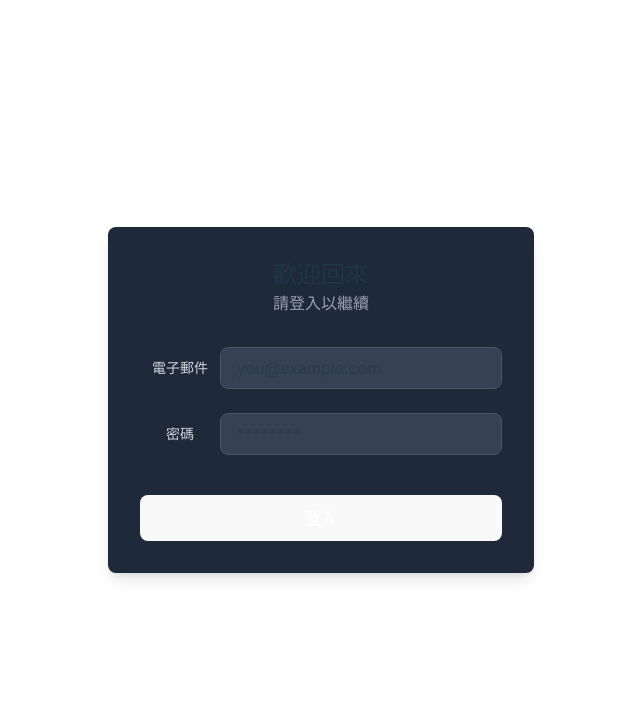
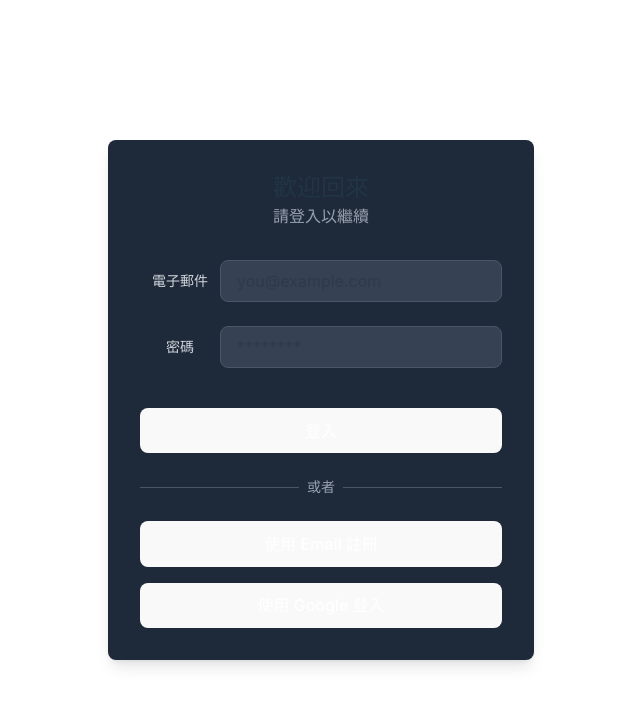
Before and after one commit to GuaGua0216/clipboard, a React (Vite) app: page / in a window 1280 px wide. Shown: the top 706 px of the page, without its empty margins (319-959 px from the left). Built offline with nearby package versions, Linux system fonts and the light colour scheme; no server answers.

Commit message:
連接firebase

```diff
--- a/package.json
+++ b/package.json
@@ -10,10 +10,11 @@
     "preview": "vite preview"
   },
   "dependencies": {
-    "@tailwindcss/vite": "^4.1.14",
+    "@tailwindcss/vite": "^4.1.16",
+    "firebase": "^12.4.0",
     "react": "^18.2.0",
     "react-dom": "^18.2.0",
-    "tailwindcss": "^4.1.14"
+    "tailwindcss": "^4.1.16"
   },
   "devDependencies": {
     "@types/react": "^18.2.64",
--- a/src/App.css
+++ b/src/App.css
@@ -1,3 +1,13 @@
+/* ./App.css */
+@import "tailwindcss";
+
+/* 你其他的自訂 CSS 樣式可以放在下面
+  例如：
+  body {
+    background-color: #242424;
+  }
+*/
+
 #root {
   max-width: 1280px;
   margin: 0 auto;
--- a/src/App.tsx
+++ b/src/App.tsx
@@ -1,53 +1,82 @@
-import { useState } from 'react'
-// import reactLogo from './assets/react.svg'
-// import viteLogo from '/electron-vite.animate.svg'
+import { useState, useEffect } from 'react' // ⇐ 1. 匯入 useEffect
 import './App.css'
 import Login from './components/login'
 import ClipboardList from './components/ClipboardList'
-import tailwindcss from '@tailwindcss/vite'
+//import tailwindcss from '@tailwindcss/vite' // <-- 這行通常在 vite.config.ts，放在這可能無效
 
-type Page = 'home' | 'login'
+// 2. 匯入 Firebase 的 auth 和相關函式
+import { auth } from './firebase/firebaseConfig' // ⇐ 確保路徑正確
+import { onAuthStateChanged, signOut, User } from 'firebase/auth'
 
-// function NavBar({ current, onNavigate }: { current: Page; onNavigate: (p: Page) => void }) {
-//   return (
-//     <header className="navbar">
-//       <div className="brand" onClick={() => onNavigate('home')}>MyWebApp</div>
-//       <nav className="nav-links">
-//         <a href="#" className={current === 'home' ? 'active' : ''} onClick={e => {e.preventDefault(); onNavigate('home')}}>首頁</a>
-//         <a href="#" className={current === 'login' ? 'active' : ''} onClick={e => {e.preventDefault(); onNavigate('login')}}>登入</a>
-//       </nav>
-//     </header>
-//   )
-// }
-
-// function Home() {
-//   return (
-//     <div className="page home">
-//       <div className="logo-row">
-//         <img src={viteLogo} className="logo" alt="Vite logo" />
-//         <img src={reactLogo} className="logo react" alt="React logo" />
-//       </div>
-//       <h1>歡迎來到首頁</h1>
-//       <p className="lead">這是一個簡潔美觀的網頁式App範例。</p>
-//     </div>
-//   )
-// }
-
+// 註解掉你舊的 Page type 和 NavBar，因為我們現在用 isLoggedIn 來控制
+// type Page = 'home' | 'login'
+// ... (NavBar 和 Home 的註解) ...
 
 
 function App() {
-  // 1. 使用 useState 管理登入狀態，初始為 false (未登入)
+  // 3. 我們需要兩個 state
+  // isLoggedIn: 使用者是否登入
   const [isLoggedIn, setIsLoggedIn] = useState(false)
+  // isLoading: 是否還在向 Firebase 確認登入狀態
+  const [isLoading, setIsLoading] = useState(true)
 
+  // 4. (可選) 儲存使用者資訊
+  const [user, setUser] = useState<User | null>(null);
+
+  // 5. App 啟動時，設定 Firebase 監聽器
+  useEffect(() => {
+    // onAuthStateChanged 會回傳一個 "unsubscribe" 函式
+    const unsubscribe = onAuthStateChanged(auth, (user) => {
+      if (user) {
+        // --- 使用者已登入 ---
+        setIsLoggedIn(true);
+        setUser(user); // (可選) 儲存 user 物件
+        console.log("監聽器：使用者已登入", user.email);
+      } else {
+        // --- 使用者已登出 ---
+        setIsLoggedIn(false);
+        setUser(null);
+        console.log("監聽器：使用者已登出");
+      }
+      // 無論登入或登出，都代表檢查完畢
+      setIsLoading(false);
+    });
+
+    // 在組件卸載 (unmount) 時，取消監聽
+    return () => unsubscribe();
+
+  }, []); // 空依賴陣列 [] 表示這個 effect 只在 App 首次載入時執行一次
+
+
+  // 6. 建立登出函式，並傳給 ClipboardList
+  const handleLogout = () => {
+    signOut(auth).catch((error) => {
+      console.error("登出失敗:", error);
+    });
+    // 呼叫 signOut 後，上面的 onAuthStateChanged 會自動被觸發
+    // 並將 isLoggedIn 設為 false
+  }
+
+  // 7. 渲染邏輯
+
+  // (A) 如果還在檢查登入狀態，顯示「載入中...」
+  if (isLoading) {
+    return (
+      <div id="app-container" style={{ display: 'flex', justifyContent: 'center', alignItems: 'center', height: '100vh' }}>
+        <h2>載入中...</h2>
+      </div>
+    )
+  }
+
+  // (B) 檢查完畢，根據 isLoggedIn 顯示 登入頁 或 主頁
   return (
     <div id="app-container">
-      {/* 2. 條件渲染：如果 isLoggedIn 是 false，顯示 Login */}
       {!isLoggedIn ? (
-        // 3. 將 setIsLoggedIn(true) 作為回呼傳遞給 Login 元件
+        // (C) 未登入：顯示 Login
         <Login onLoginSuccess={() => setIsLoggedIn(true)} />
       ) : (
-        // 4. 如果 isLoggedIn 是 true，顯示 ClipboardList
-        <ClipboardList />
+        // (D) 已登入：顯示 ClipboardList，並傳入登出函式
+        <ClipboardList {...({ onLogout: handleLogout } as any)} />
       )}
     </div>
   )
--- a/src/components/login.tsx
+++ b/src/components/login.tsx
@@ -1,23 +1,120 @@
+// 你的檔案： src/firebase/Login.tsx (或你放的路徑)
+
 import React from 'react'
+// 1. 匯入 useState
+import { useState } from 'react';
 
+// 2. 從你的設定檔匯入 auth
+import { auth } from '../firebase/firebaseConfig'; // 確保 @/ 路徑是正確的
+
+// 3. 匯入 Firebase Auth 的相關函式
+import {
+
+  // Email/Password
+  createUserWithEmailAndPassword, // 註冊
+  signInWithEmailAndPassword,   // 登入
+
+  // Google
+  GoogleAuthProvider,
+  signInWithPopup,
+
+} from "firebase/auth";
+  // (可選) 處理錯誤
+import { FirebaseError } from 'firebase/app';
+
+// 你原本的 Props (用於通知父組件登入成功)
+// 你原本的 Props (用於通知父組件登入成功)
 type LoginProps = {
-  onLoginSuccess: () => void; // ⇐ 聲明接收這個 prop
+  onLoginSuccess: () => void;
 }
 
 export default function Login({ onLoginSuccess }: LoginProps) {
-  function handleSubmit(e: React.FormEvent) {
-    e.preventDefault()
-    alert('模擬登入成功！')
-    onLoginSuccess()
+  // --- A. 加入 State ---
+  const [email, setEmail] = useState('');
+  const [password, setPassword] = useState('');
+  const [errorMsg, setErrorMsg] = useState(''); // 用來顯示 Firebase 錯誤
+  const [isLoading, setIsLoading] = useState(false); // 增加讀取狀態
+
+  // --- B. Email/Password 登入 (你原本的 handleSubmit) ---
+  const handleSubmit = async (e: React.FormEvent) => {
+    e.preventDefault();
+    setErrorMsg('');
+    setIsLoading(true);
+
+    try {
+      // 呼叫 Firebase 的 Email/Password 登入
+      await signInWithEmailAndPassword(auth, email, password);
+      console.log('Firebase 登入成功！');
+      onLoginSuccess(); // 呼叫 prop
+    } catch (error) {
+      console.error("登入失敗:", error);
+      let message = '登入失敗，請稍後再試。';
+      if (error instanceof FirebaseError) {
+        if (error.code === 'auth/user-not-found' || error.code === 'auth/wrong-password' || error.code === 'auth/invalid-credential') {
+          message = '電子郵件或密碼錯誤';
         }
+      }
+      setErrorMsg(message);
+    } finally {
+      setIsLoading(false);
+    }
+  }
+
+  // --- C. Email/Password 註冊 ---
+  const handleSignUp = async () => {
+    setErrorMsg('');
+    setIsLoading(true);
+    try {
+      // 呼叫 Firebase 的註冊
+      await createUserWithEmailAndPassword(auth, email, password);
+      console.log('Firebase 註冊成功！');
+      onLoginSuccess(); // 註冊後通常也會直接登入
+    } catch (error) {
+      console.error("註冊失敗:", error);
+      let message = '註冊失敗';
+      if (error instanceof FirebaseError) {
+        if (error.code === 'auth/weak-password') {
+          message = '密碼強度不足 (至少 6 個字元)';
+        } else if (error.code === 'auth/email-already-in-use') {
+          message = '這個 Email 已經被註冊了';
+        }
+      }
+      setErrorMsg(message);
+    } finally {
+      setIsLoading(false);
+    }
+  };
+
+  // --- D. Google 登入 ---
+  const handleGoogleLogin = async () => {
+    setErrorMsg('');
+    setIsLoading(true);
+    const provider = new GoogleAuthProvider();
+    try {
+      await signInWithPopup(auth, provider);
+      console.log('Google 登入成功！');
+      onLoginSuccess();
+    } catch (error) {
+      console.error("Google 登入失敗:", error);
+      // 如果不是使用者主動關閉視窗，才顯示錯誤
+      if (error instanceof FirebaseError && error.code !== 'auth/popup-closed-by-user') {
+         setErrorMsg('Google 登入失敗');
+      }
+    } finally {
+      setIsLoading(false);
+    }
+  };
+
+  // --- E. 你的 JSX 介面 ---
   return (
-
     <div className="max-w-md w-full mx-auto">
       <div className="bg-gray-800 p-8 rounded-lg shadow-lg">
         <div className="text-center mb-8">
           <h2 className="text-2xl font-bold">歡迎回來</h2>
           <p className="text-gray-400">請登入以繼續</p>
         </div>
+
+        {/* 主要登入表單 */}
         <form onSubmit={handleSubmit} className="space-y-6">
           <div className="flex items-center">
             <label
@@ -33,6 +130,8 @@ export default function Login({ onLoginSuccess }: LoginProps) {
               required
               className="flex-1 px-4 py-2 bg-gray-700 border border-gray-600 rounded-lg focus:ring-blue-500 focus:border-blue-500 transition"
               placeholder="you@example.com"
+              value={email}
+              onChange={(e) => setEmail(e.target.value)}
             />
           </div>
           <div className="flex items-center">
@@ -49,17 +148,58 @@ export default function Login({ onLoginSuccess }: LoginProps) {
               required
               className="flex-1 px-4 py-2 bg-gray-700 border border-gray-600 rounded-lg focus:ring-blue-500 focus:border-blue-500 transition"
               placeholder="********"
+              value={password}
+              onChange={(e) => setPassword(e.target.value)}
             />
           </div>
+
+          {/* 顯示錯誤訊息的地方 */}
+          {errorMsg && (
+            <p className="text-red-500 text-sm text-center">{errorMsg}</p>
+          )}
+
           <div>
             <button
               type="submit"
-                className="w-full bg-blue-600 text-white py-2 px-4 rounded-lg hover:bg-blue-700 focus:outline-none focus:ring-2 focus:ring-offset-2 focus:ring-blue-500 transition-colors duration-300 mt-4"
+              disabled={isLoading}
+              className="w-full bg-blue-600 text-white py-2 px-4 rounded-lg hover:bg-blue-700 focus:outline-none focus:ring-2 focus:ring-offset-2 focus:ring-blue-500 transition-colors duration-300 mt-4 disabled:opacity-50"
             >
-                登入
+              {isLoading ? '處理中...' : '登入'}
             </button>
           </div>
         </form>
+
+        {/* 分隔線 */}
+        <div className="relative my-6">
+          <div className="absolute inset-0 flex items-center">
+            <div className="w-full border-t border-gray-600" />
+          </div>
+          <div className="relative flex justify-center text-sm">
+            <span className="px-2 bg-gray-800 text-gray-400">或者</span>
+          </div>
+        </div>
+
+        {/* 新增的註冊與 Google 登入按鈕 */}
+        <div className="space-y-4">
+          <button
+            type="button" // 注意：type="button" 才不會觸發 form submit
+            onClick={handleSignUp}
+            disabled={isLoading}
+            className="w-full bg-gray-600 text-white py-2 px-4 rounded-lg hover:bg-gray-700 transition-colors duration-300 disabled:opacity-50"
+          >
+            {isLoading ? '處理中...' : '使用 Email 註冊'}
+          </button>
+
+          <button
+            type="button"
+            onClick={handleGoogleLogin}
+            disabled={isLoading}
+            className="w-full bg-red-600 text-white py-2 px-4 rounded-lg hover:bg-red-700 transition-colors duration-300 disabled:opacity-50"
+          >
+            {isLoading ? '處理中...' : '使用 Google 登入'}
+          </button>
+        </div>
+
       </div>
     </div>
   )
--- /dev/null
+++ b/src/firebase/firebaseConfig.ts
@@ -0,0 +1,25 @@
+// Import the functions you need from the SDKs you need
+import { initializeApp } from "firebase/app";
+import { getAnalytics } from "firebase/analytics";
+// TODO: Add SDKs for Firebase products that you want to use
+// https://firebase.google.com/docs/web/setup#available-libraries
+import { getAuth } from "firebase/auth"; // 記得加入 getAuth
+
+// Your web app's Firebase configuration
+// For Firebase JS SDK v7.20.0 and later, measurementId is optional
+const firebaseConfig = {
+  apiKey: import.meta.env.VITE_FIREBASE_API_KEY,
+  authDomain: import.meta.env.VITE_FIREBASE_AUTH_DOMAIN,
+  projectId: import.meta.env.VITE_FIREBASE_PROJECT_ID,
+  storageBucket: import.meta.env.VITE_FIREBASE_STORAGE_BUCKET,
+  messagingSenderId: import.meta.env.VITE_FIREBASE_MESSAGING_SENDER_ID,
+  appId: import.meta.env.VITE_FIREBASE_APP_ID,
+  measurementId: import.meta.env.VITE_FIREBASE_MEASUREMENT_ID
+};
+
+// Initialize Firebase
+const app = initializeApp(firebaseConfig);
+const analytics = getAnalytics(app);
+const auth = getAuth(app); // 初始化 Firebase Authentication 並導出
+
+export { app, auth, analytics };
```
Also changed, not shown: 2 other files (tests, documents, lock files or other folders). Lines whose indentation alone changed are shown as unchanged.
